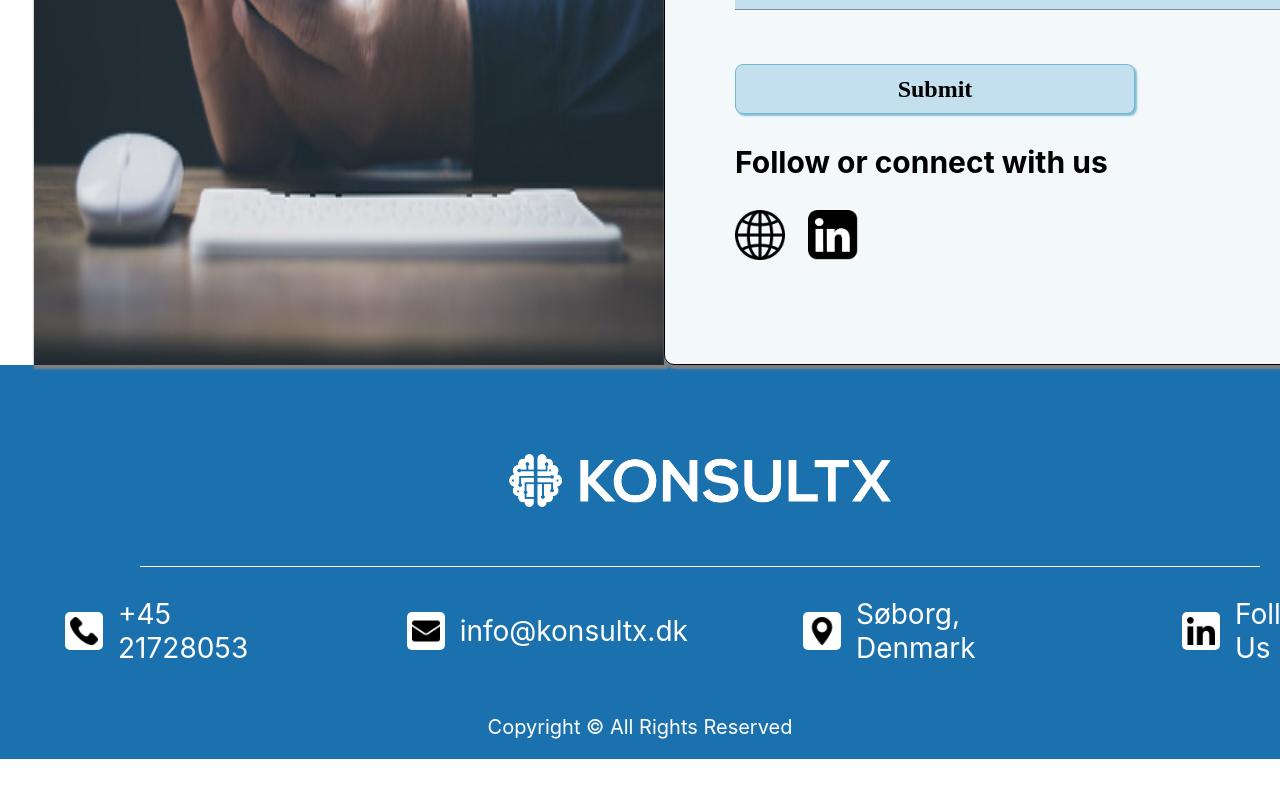
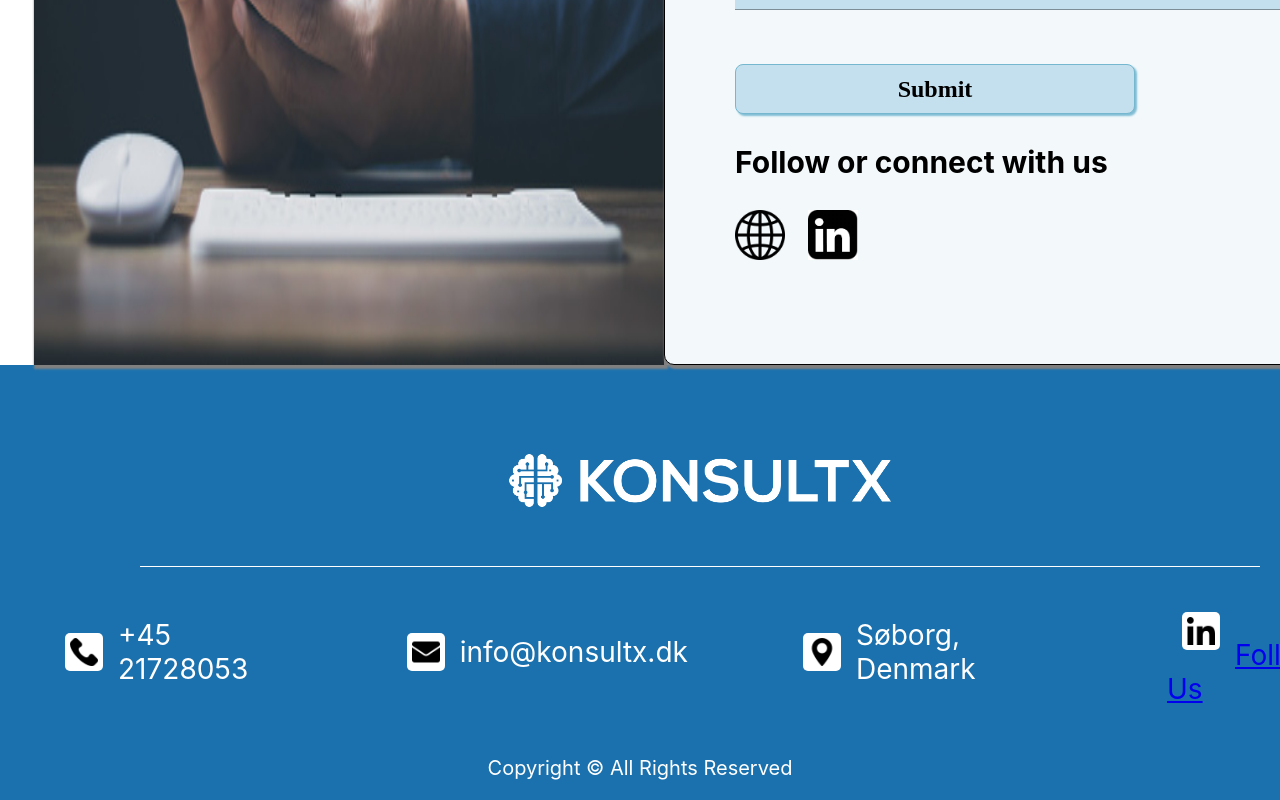
Before and after one commit to 27ManishaPatel/Konsultx, a React (Create React App) app: page /Konsultx/Contact-Us in a window 1280 px wide. Shown: the part 742-1542 px from the top of the page. Before the commit the page ends 1501 px from the top, so only its background shows below. Built offline with nearby package versions, Linux system fonts and the light colour scheme; a web font is replaced by a local one.

Commit message:
updated link in footer

```diff
--- a/src/components/Footer/Footer.component.js
+++ b/src/components/Footer/Footer.component.js
@@ -47,11 +47,13 @@
               />Søborg, Denmark
             </li>
             <li className='list-item'>
+              <a href="https://www.linkedin.com/in/ashish-bansal-a591437/">
               <img
                 className="icon"
                 src={linkedln}
                 alt="linkedln"
               />Follow Us
+              </a>
             </li>
           </ul>
         </div>
```
